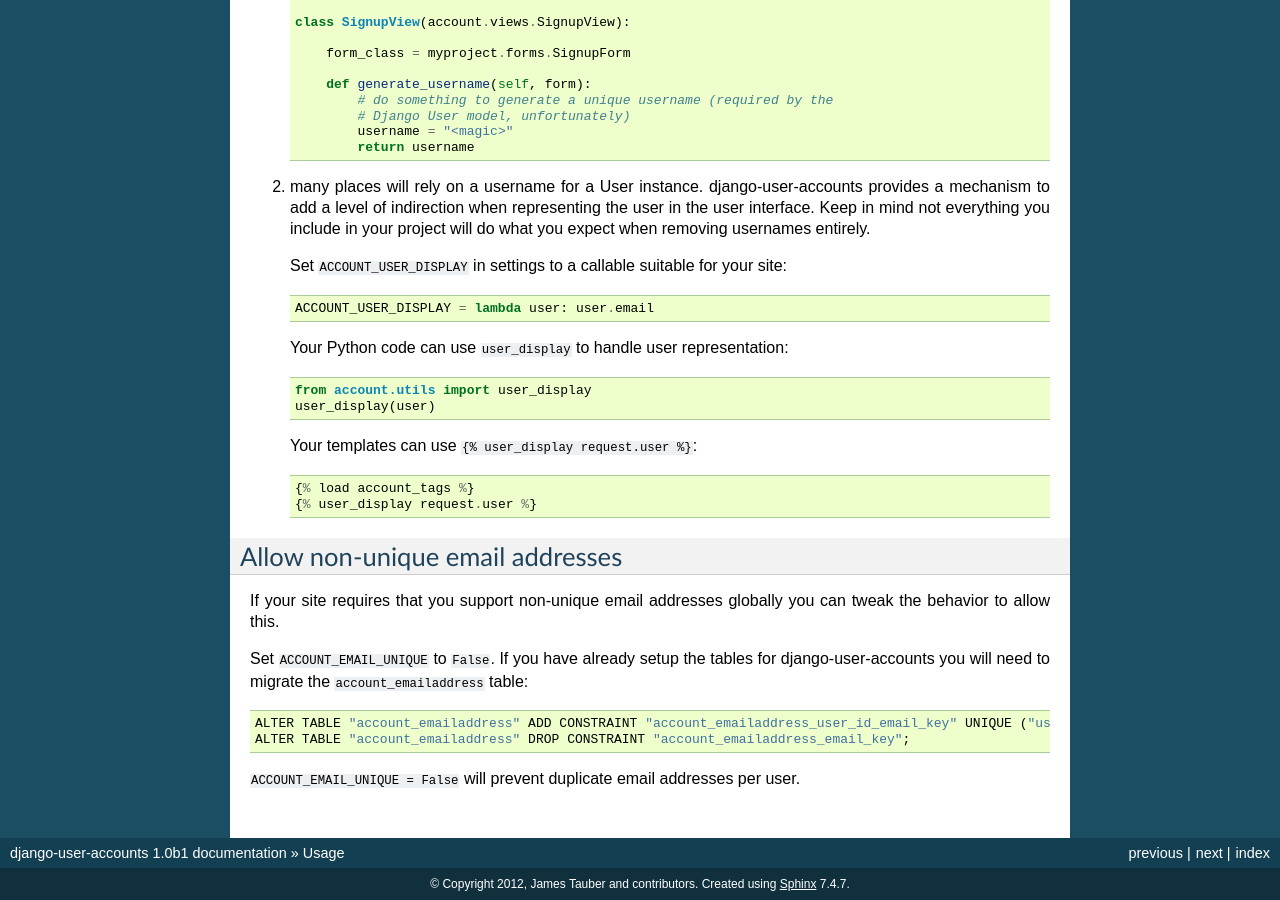
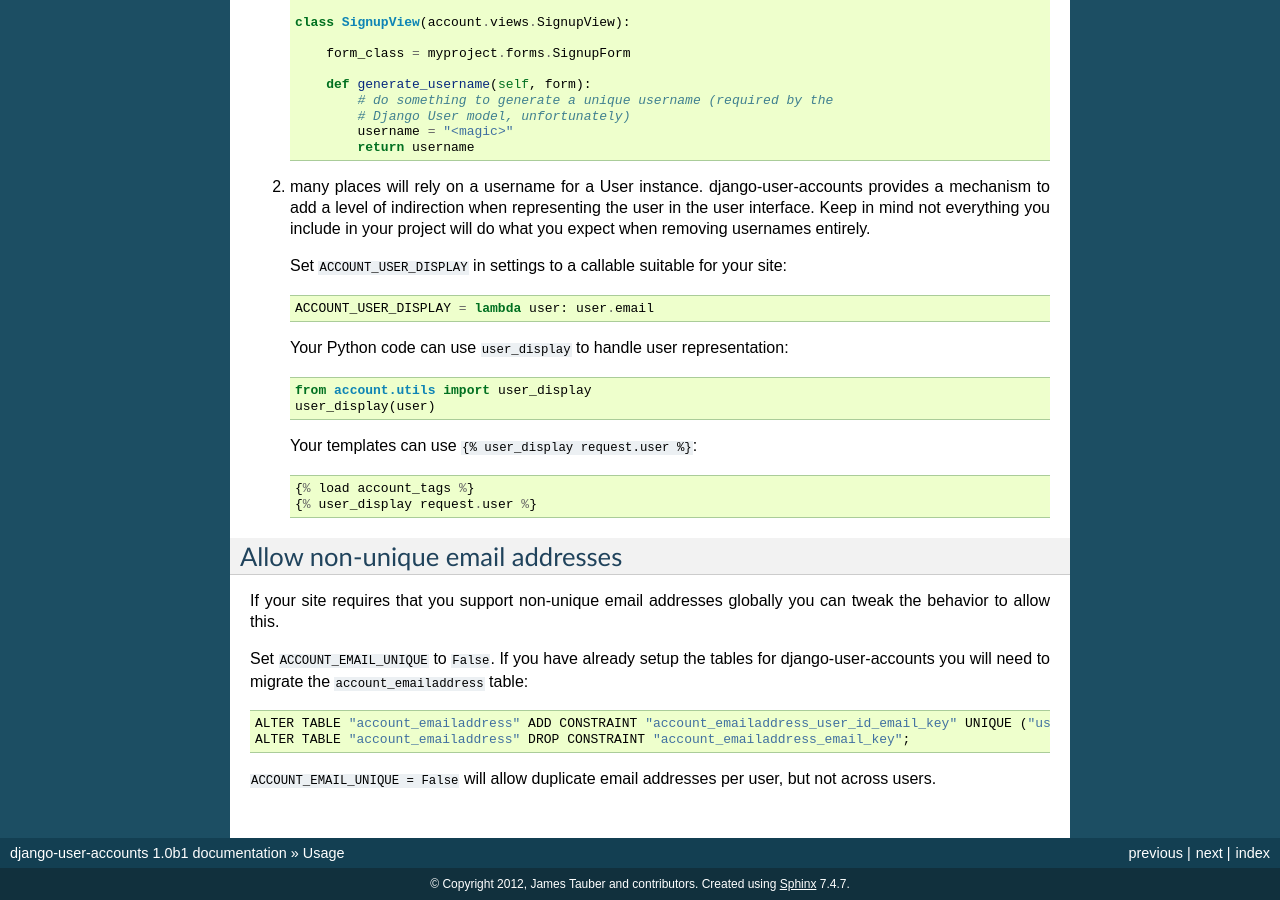
Before and after one commit to pinax/django-user-accounts, a Sphinx documentation site: the page built from docs/usage.rst, in a window 1280 px wide and 900 px high, scrolled down 2468 px. Built offline with Sphinx 7.4.7, drawn with Linux system fonts in a browser that asks for light colours.

Commit message:
corrected documentation around ACCOUNT_EMAIL_UNIQUE

```diff
--- a/docs/usage.rst
+++ b/docs/usage.rst
@@ -198,5 +198,5 @@ tables for django-user-accounts you will need to migrate the
    ALTER TABLE "account_emailaddress" ADD CONSTRAINT "account_emailaddress_user_id_email_key" UNIQUE ("user_id", "email");
    ALTER TABLE "account_emailaddress" DROP CONSTRAINT "account_emailaddress_email_key";
 
-``ACCOUNT_EMAIL_UNIQUE = False`` will prevent duplicate email addresses per
-user.
+``ACCOUNT_EMAIL_UNIQUE = False`` will allow duplicate email addresses per
+user, but not across users.
```
